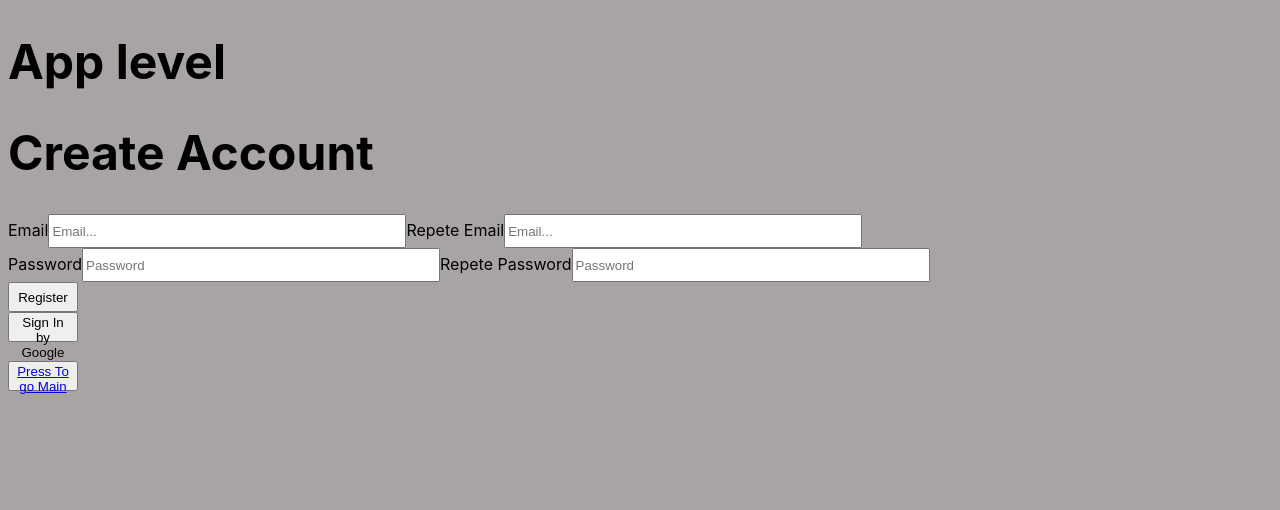
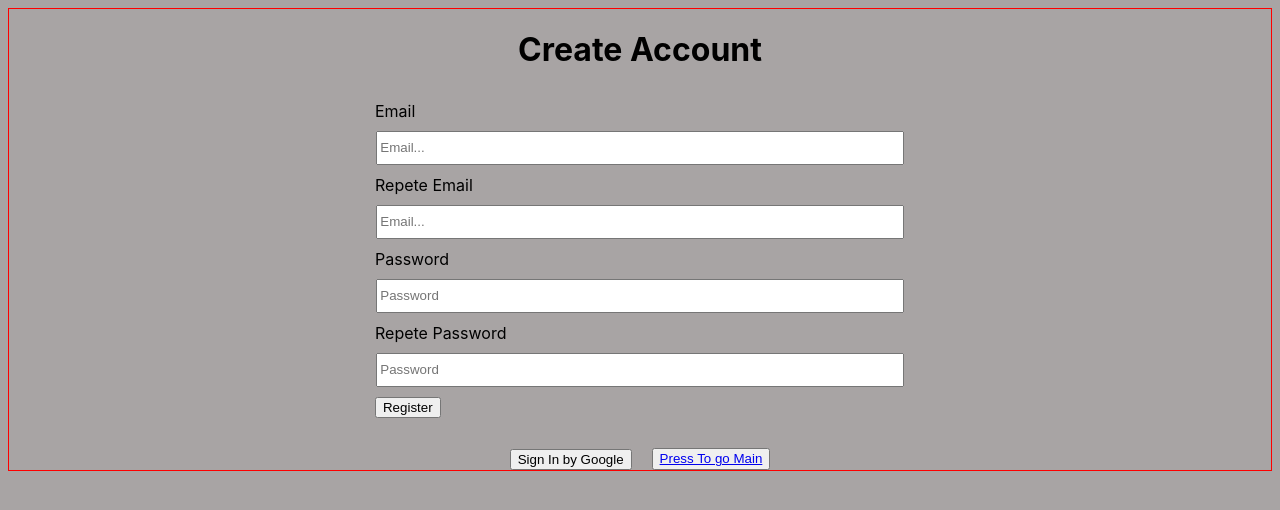
Before and after one commit to MikeZeg/Scratch-App, a React (Create React App) app: page /createAccount in a window 1280 px wide. Shown: the top 510 px of the page. Built offline with nearby package versions, Linux system fonts and the light colour scheme.

Commit message:
add style to login options

```diff
--- a/src/App.js
+++ b/src/App.js
@@ -1,5 +1,5 @@
 import React from 'react';
-import { BrowserRouter as Router, Route, Routes, Link, Outlet, BrowserRouter } from "react-router-dom";
+import { BrowserRouter as Router, Route, Routes, Link, Outlet, BrowserRouter, useNavigate } from "react-router-dom";
 import { useEffect, useState } from "react"
 import './styles/App.css';
 
@@ -12,13 +12,11 @@ import { CreateAccount } from './components/login/CreateAccount.js';
 import { SignInByGoogle } from './components/login/SignInByGoogle.js';
 import { ResetLogIn } from './components/login/ResetLogIn.js';
 
-
+// useNavigation -> to move user after log In or if already login
 
 const App = () => {
   return (
 <div>
-    <h1>App level</h1>
-
       {/* <nav>
         <Link to="/">Home</Link>
         <Link to="/signIn">Sign In</Link>
--- a/src/components/login/CreateAccount.js
+++ b/src/components/login/CreateAccount.js
@@ -1,7 +1,8 @@
 import React from "react";
 import ReactDOM from "react-dom";
 import { useState } from "react";
-import { Link, Route, Router, Routes} from "react-router-dom"
+import { Link, Route, Router, Routes} from "react-router-dom";
+import "../../styles/createAccountStyle.css"
 
 import { SignInByGoogle } from "./SignInByGoogle"
 import { createUserWithEmailAndPassword } from "firebase/auth";
@@ -25,10 +26,10 @@ export const CreateAccount = () => {
     }
 
     return (
-        <div>
-            <h1>Create Account</h1>
-            <div>
-                <div className="email">
+        <div className="account__container">
+            <h1 className="txt-center">Create Account</h1>
+            <div className="account__create">
+                <div className="account__create__email">
                     <label>Email</label>
                     <input
                         placeholder="Email..."
@@ -38,8 +39,9 @@ export const CreateAccount = () => {
                         placeholder="Email..."
                     />
                 </div>
-                <div className="password">
-                <label>Password</label>
+
+                <div className="account__create__password">
+                    <label>Password</label>
                     <input
                         placeholder="Password"
                         type="password"
@@ -50,12 +52,15 @@ export const CreateAccount = () => {
                         type="password"
                     />
                 </div>
-                <button className="btn" onClick={register}>Register</button>
+                <button className="btn btn__register" onClick={register}>Register</button>
             </div>
-            <SignInByGoogle />
-            <button className="btn btn__link">
-                    <Link to="/" className="btn btn__link">Press To go Main</Link>
+
+            <div className="middle__btn">
+                <SignInByGoogle />
+                <button className="btn btn__link">
+                        <Link to="/" className="btn btn__link">Press To go Main</Link>
                 </button>
+            </div>
         </div>
     );
 }
--- a/src/components/login/ResetLogIn.js
+++ b/src/components/login/ResetLogIn.js
@@ -2,6 +2,7 @@ import React from "react";
 import ReactDOM from "react-dom";
 import { useState } from "react";
 import { Link, Route, Router, Routes} from "react-router-dom"
+import "../../styles/resetloginStyle.css"
 
 export const ResetLogIn = () => {
 
@@ -11,20 +12,21 @@ export const ResetLogIn = () => {
         // console.log(auth?.currentUser?.email)
 
         return (
-            <div className="container">
-                <h1>Reset Your Login</h1>
+            <div className="reset__container">
+                <h1 className="txt-center">Reset Your Login</h1>
 
-                <button className="btn btn__link">
+                <button className="btn btn__link btn__main">
                     <Link to="/" className="btn btn__link">Press To go Main</Link>
                 </button>
-
+                <div className="middle">
                     <label>Enter Your email</label>
                     <input
                         placeholder="email..."
                         onChange={(e)=> setReset(e.target.value)}
                     />
-                <button className="btn">Send</button>
+                        <button className="btn btn__conf">Send</button>
 
+                    <div className="middle__btn">
                         <button className="btn btn__link">
                             <Link to="/signIn" className="btn btn__link">Back Log In</Link>
                         </button>
@@ -32,5 +34,7 @@ export const ResetLogIn = () => {
                             <Link to="/createAccount" className="btn btn__link">Create Account</Link>
                         </button>
                     </div>
+                </div>
+            </div>
         )
     }
--- a/src/components/login/SignIn.js
+++ b/src/components/login/SignIn.js
@@ -1,10 +1,11 @@
 import React from "react";
 import ReactDOM from "react-dom";
 import { useState } from "react";
+import { Routes, Router, useNavigate, Route, Link } from "react-router-dom";
+import "../../styles/loginStyle.css"
 
 import { SignInByGoogle } from "./SignInByGoogle";
 import { ResetLogIn } from "./ResetLogIn";
-import { Routes, Router, useNavigate, Route, Link } from "react-router-dom";
 import LandingPage from "../LandingPage";
 
 
@@ -23,7 +24,8 @@ export const SignIn = () => {
     return (
         <div className="container">
             <div>
-                <button>
+                <h1>Log In</h1>
+                <button className="btn btn__main">
                     <Link to="/" className="btn btn__link">Press To go back</Link>
                 </button>
                     {/* <Routes>
@@ -47,10 +49,10 @@ export const SignIn = () => {
                 <button className="signin__btn" onClick={signIn}>Log In</button>
             </div>
 
-            <div className="signin_extra">
+            <div className="middle__btn">
                 <SignInByGoogle/>
 
-                <button className="btn btn__link"><Link to="/reset">Reset</Link></button>
+                <button className="btn btn__link"><Link to="/reset">Reset Password</Link></button>
                 <Routes>
                     <Route path='reset' element={<ResetLogIn/>} />
                 </Routes>
--- /dev/null
+++ b/src/styles/createAccountStyle.css
@@ -0,0 +1,37 @@
+.account__container {
+    border: 1px solid red;
+}
+.account__create {
+    display: flow;
+    margin-left: auto;
+    margin-right: auto;
+
+    width: 42%;
+
+    @media (width > 1360px) {
+        width: 25%;
+    }
+
+    @media (width < 850px) {
+        width: 50%;
+    }
+
+    label {
+        width: 100%;
+    }
+    input {
+        width: 98%;
+    }
+}
+.account__create__email {
+    display: grid;
+    justify-items: center;
+
+}
+.account__create__password {
+    display: grid;
+    justify-items: center;
+}
+.btn__register {
+    margin-top: 10px;
+}
--- a/src/styles/index.css
+++ b/src/styles/index.css
@@ -21,12 +21,40 @@
   --fts-smed:1.2rem;
   --fts-small:1rem;
 
-  @media (max-width:900px) {
-      --fts-larg:2rem;
-      --fts-lmed:1.5rem;
-      --fts-med:1.2rem;
-      --fts-smed:1rem;
-      --fts-small:0.8rem;
+  @media (width >= 1440px) {
+    --fts-larg: 3rem;
+    --fts-lmed: 2.8rem;
+    --fts-med: 2.5rem;
+    --fts-smed: 1.2rem;
+    --fts-small: 1rem;
+    /* color: red; */
+    }
+
+  @media (width < 1440px) {
+    --fts-larg: 2rem;
+    --fts-lmed: 1.5rem;
+    --fts-med: 2rem;
+    --fts-smed: 1.2rem;
+    --fts-small: 1rem;
+    /* color: pink; */
+  }
+
+  @media (width <= 1200px) {
+    --fts-larg: 1.9rem;
+    --fts-lmed: 1.8rem;
+    --fts-med: 1.6rem;
+    --fts-smed: 1.2rem;
+    --fts-small: 1rem;
+    /* color: green; */
+  }
+
+  @media (width < 800px) {
+    --fts-larg: 2rem;
+    --fts-lmed: 1.5rem;
+    --fts-med: 1.2rem;
+    --fts-smed: 1rem;
+    --fts-small: 0.8rem;
+    /* color: blue; */
   }
 
 /* font weight */
@@ -46,13 +74,19 @@ body {
 }
 /* Buttons */
 .btn {
-  width: 70px;
-  height: 30px;
+  width: auto;
+  height: auto;
 
   &:hover {
 
     background-color: var(--primary);
   }
+}
+.middle__btn {
+  margin-top: 30px;
+  display: flex;
+  justify-content: center;
+  gap: 20px;
 }
 /* Text sizes */
 h1 {
@@ -67,3 +101,7 @@ h1 {
 h1,h2,h3,h4,h5 {
   color: var(--black);
 }
+
+.txt-center {
+  text-align: center;
+}
--- a/src/styles/landingPageStyle.css
+++ b/src/styles/landingPageStyle.css
@@ -48,6 +48,7 @@
         p {
             text-align: center;
             color: var(--white);
+            font-size: var(--fts-smed);
             padding: 5px 2px 5px 2px;
 
             letter-spacing: 1px;
@@ -83,6 +84,8 @@
         &:hover {
             color: var(--mycolor);
         }
+
+
     }
 }
 /* ^-------^------^-------^-------^-------^-------^-------^ */
--- a/src/styles/loginStyle.css
+++ b/src/styles/loginStyle.css
@@ -1,4 +1,4 @@
-.login {
+/* .login {
     margin: auto;
     display: flex;
     align-items: center;
@@ -7,6 +7,19 @@
     height: 100%;
     position: fixed;
     justify-content: center;
+} */
+.container {
+    width: 50%;
+    /* margin: auto; */
+
+    position: absolute;
+    top: 30%;
+    left: 50%;
+    transform: translate(-50%,-30%);
+
+    /* width: 80%; */
+    /* margin-left: auto;
+    margin-right: auto; */
 }
 .signin {
     display: grid;
@@ -24,3 +37,12 @@ input {
 label {
     margin: 10px 0 10px 0;
 }
+.btn__main {
+    position: absolute;
+    top: 0;
+
+    a {
+        position: relative;
+
+    }
+}
--- /dev/null
+++ b/src/styles/resetloginStyle.css
@@ -0,0 +1,40 @@
+.reset__container {
+    width: 60%;
+    height: 75%;
+
+    margin: 10rem auto 0 auto;
+
+    .btn__main {
+        position:absolute;
+        top: 12%;
+
+        height: auto;
+        a {
+            position: relative;
+            color: var(--primary);
+        }
+    }
+    input {
+        width: 56%;
+
+
+        @media (width < 1000px) {
+            width: 95%;
+        }
+    }
+}
+.middle {
+    display: flex;
+    flex-direction: column;
+    align-items: center;
+
+
+    .btn__conf {
+        color: var(--secondary);
+        margin-top: 10px;
+
+        &:hover {
+            color: var(--mycolor);
+        }
+    }
+}
```
Also changed, not shown: src/components/login/login.js (+16 -16 lines). Lines whose indentation alone changed are shown as unchanged.
